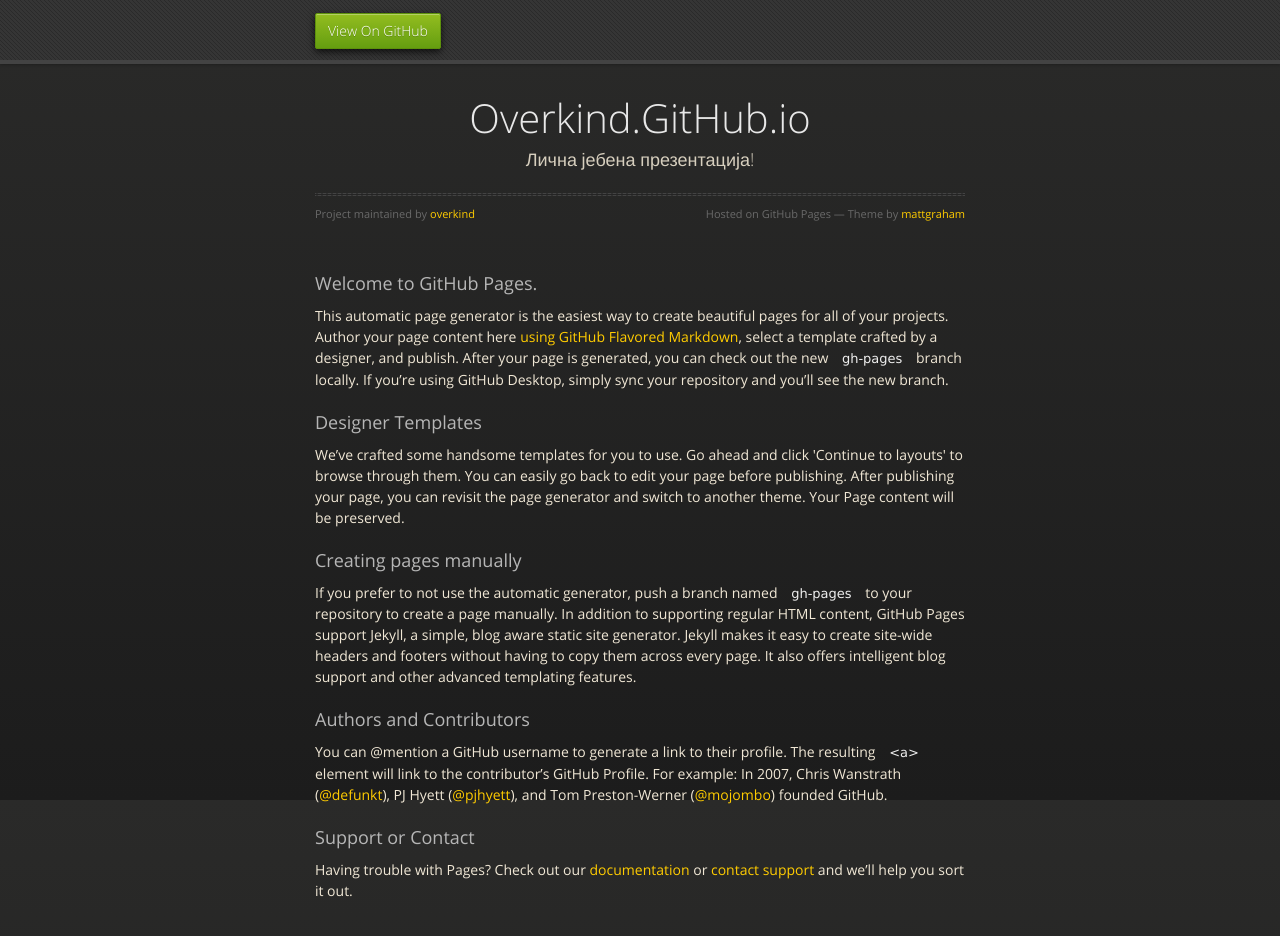
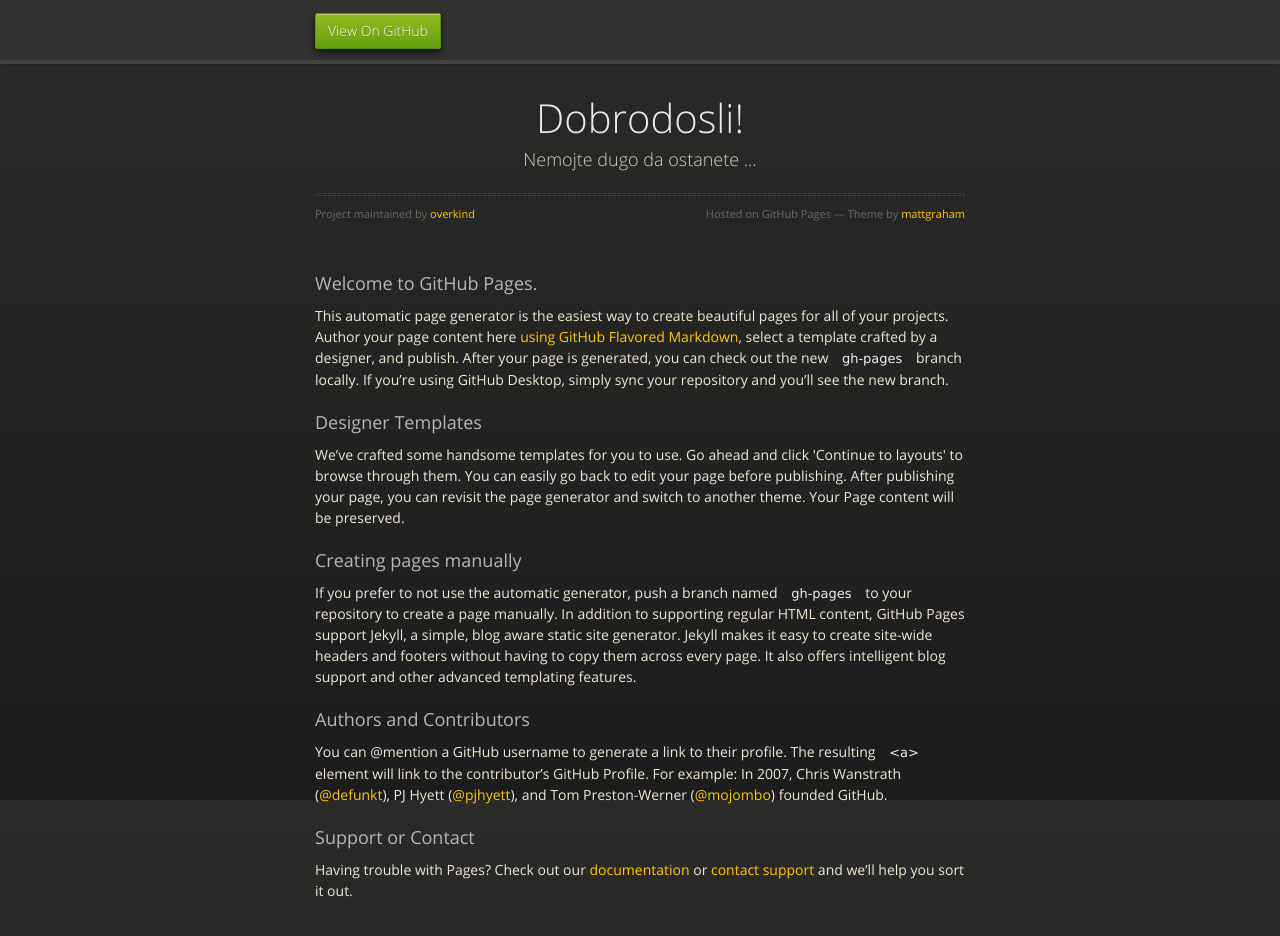
Before and after one commit to overkind/overkind.github.io, a plain HTML site: page index.html in a window 1280 px wide. Drawn offline with nearby package versions, Linux system fonts and the light colour scheme.

Commit message:
Update index.html

```diff
--- a/index.html
+++ b/index.html
@@ -3,7 +3,7 @@
   <head>
     <meta charset="utf-8">
     <meta http-equiv="X-UA-Compatible" content="chrome=1">
-    <title>Dobrodosli, dragi ljudi by overkind</title>
+    <title>overkind.github.io by overkind</title>
     <link rel="stylesheet" href="stylesheets/styles.css">
     <link rel="stylesheet" href="stylesheets/github-dark.css">
     <script src="https://ajax.googleapis.com/ajax/libs/jquery/1.7.1/jquery.min.js"></script>
@@ -28,8 +28,8 @@
 
       <section>
         <div id="title">
-          <h1>Overkind.GitHub.io</h1>
-          <p>Лична јебена презентација!</p>
+          <h1>Dobrodosli!</h1>
+          <p>Nemojte dugo da ostanete ...</p>
           <hr>
           <span class="credits left">Project maintained by <a href="https://github.com/overkind">overkind</a></span>
           <span class="credits right">Hosted on GitHub Pages &mdash; Theme by <a href="https://twitter.com/michigangraham">mattgraham</a></span>
```
